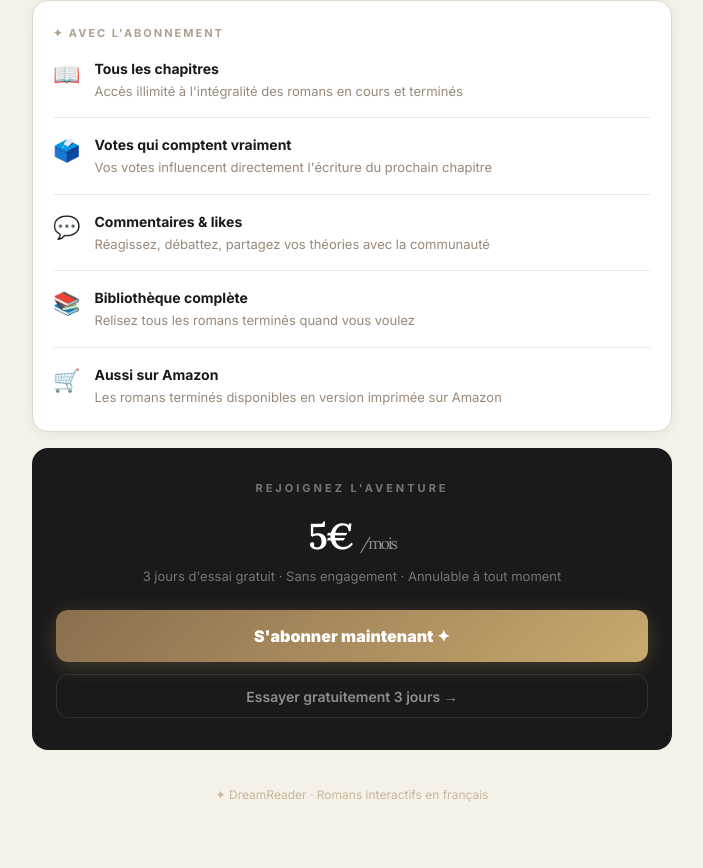
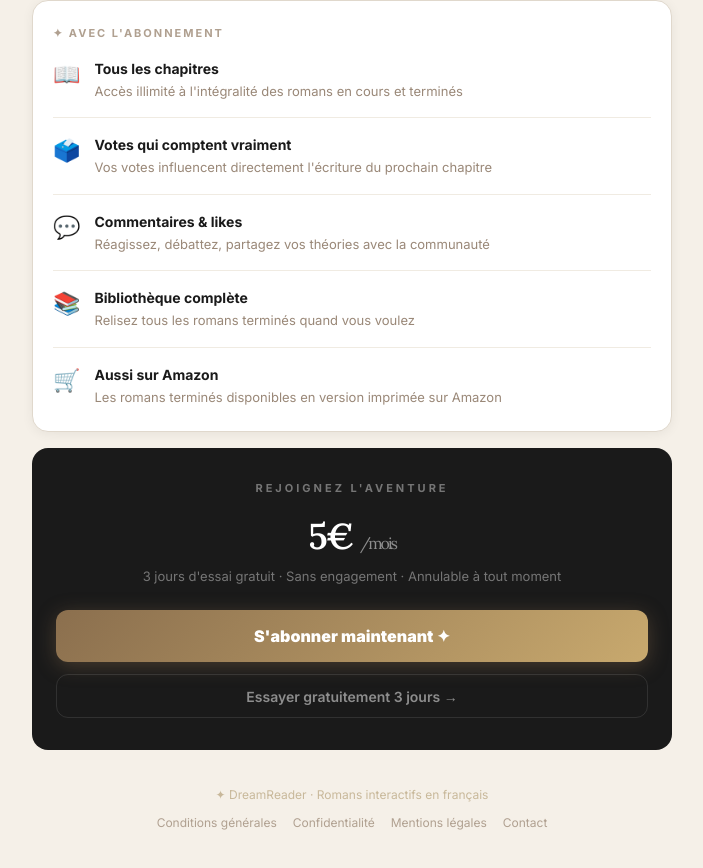
Before and after one commit to dreamreadercontact-netizen/dreamreader-v2, a Next.js app: page /auth in a window 1280 px wide. Shown: the part 1427-2295 px from the top of the page, without its empty margins (288-991 px from the left). Before the commit the page ends 2271 px from the top, so only its background shows below. Built offline with nearby package versions, Linux system fonts and the light colour scheme; no server answers.

Commit message:
Legal: liens footer

```diff
--- a/components/LandingPage.tsx
+++ b/components/LandingPage.tsx
@@ -219,6 +219,12 @@ export default function LandingPage({ onEnter, stripeUrl }: Props) {
         {/* Footer */}
         <div style={{ textAlign: "center", padding: "20px 0 40px", fontSize: 12, color: "#c8b89a" }}>
           ✦ DreamReader · Romans interactifs en français
+          <div style={{ marginTop: 10, display: "flex", gap: 16, justifyContent: "center", flexWrap: "wrap" }}>
+            <a href="/cgu" style={{ color: "#b0a090", textDecoration: "none" }}>Conditions générales</a>
+            <a href="/confidentialite" style={{ color: "#b0a090", textDecoration: "none" }}>Confidentialité</a>
+            <a href="/mentions-legales" style={{ color: "#b0a090", textDecoration: "none" }}>Mentions légales</a>
+            <a href="mailto:dreamreadercontact@gmail.com" style={{ color: "#b0a090", textDecoration: "none" }}>Contact</a>
+          </div>
         </div>
       </div>
 
```
